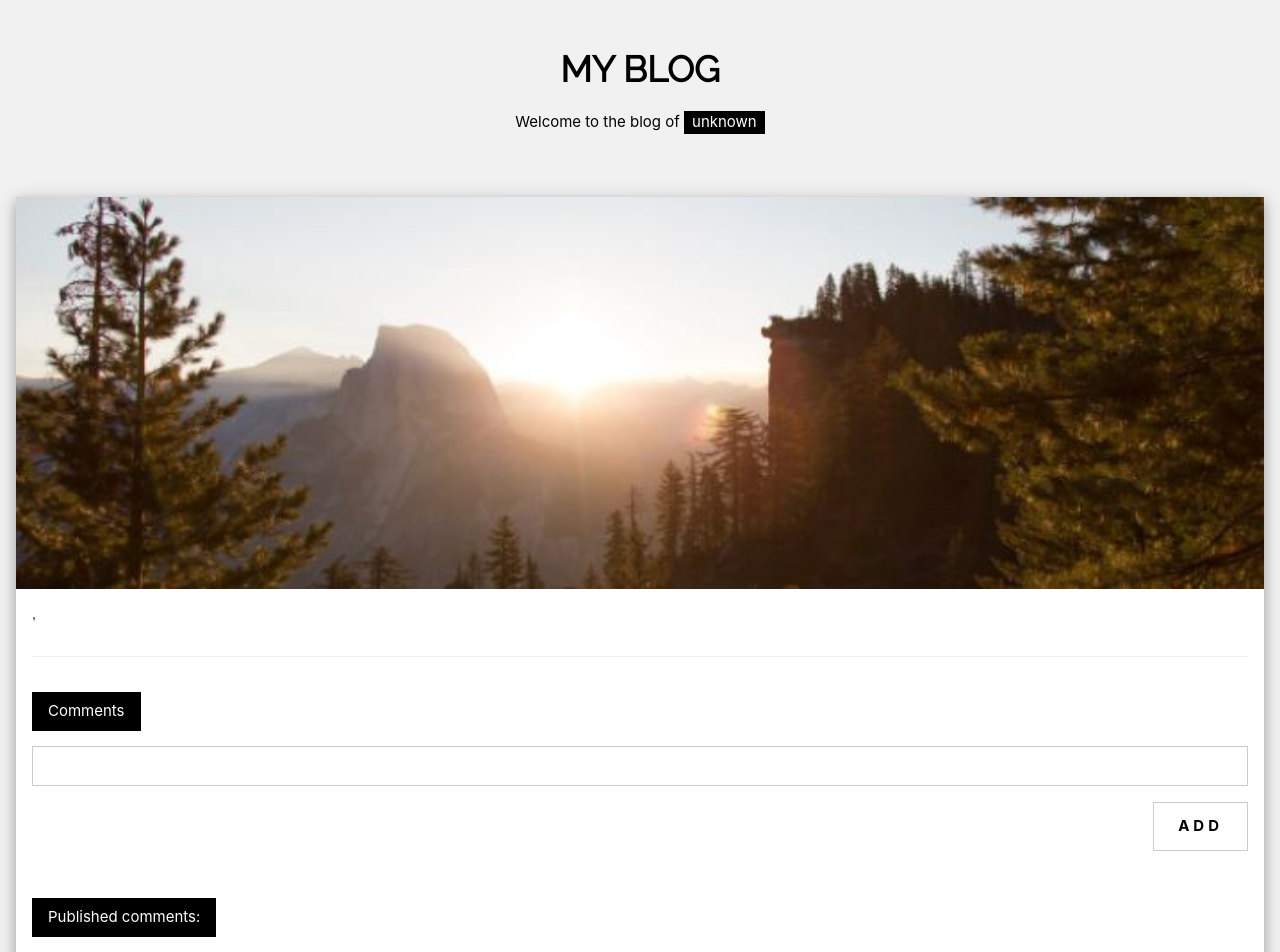
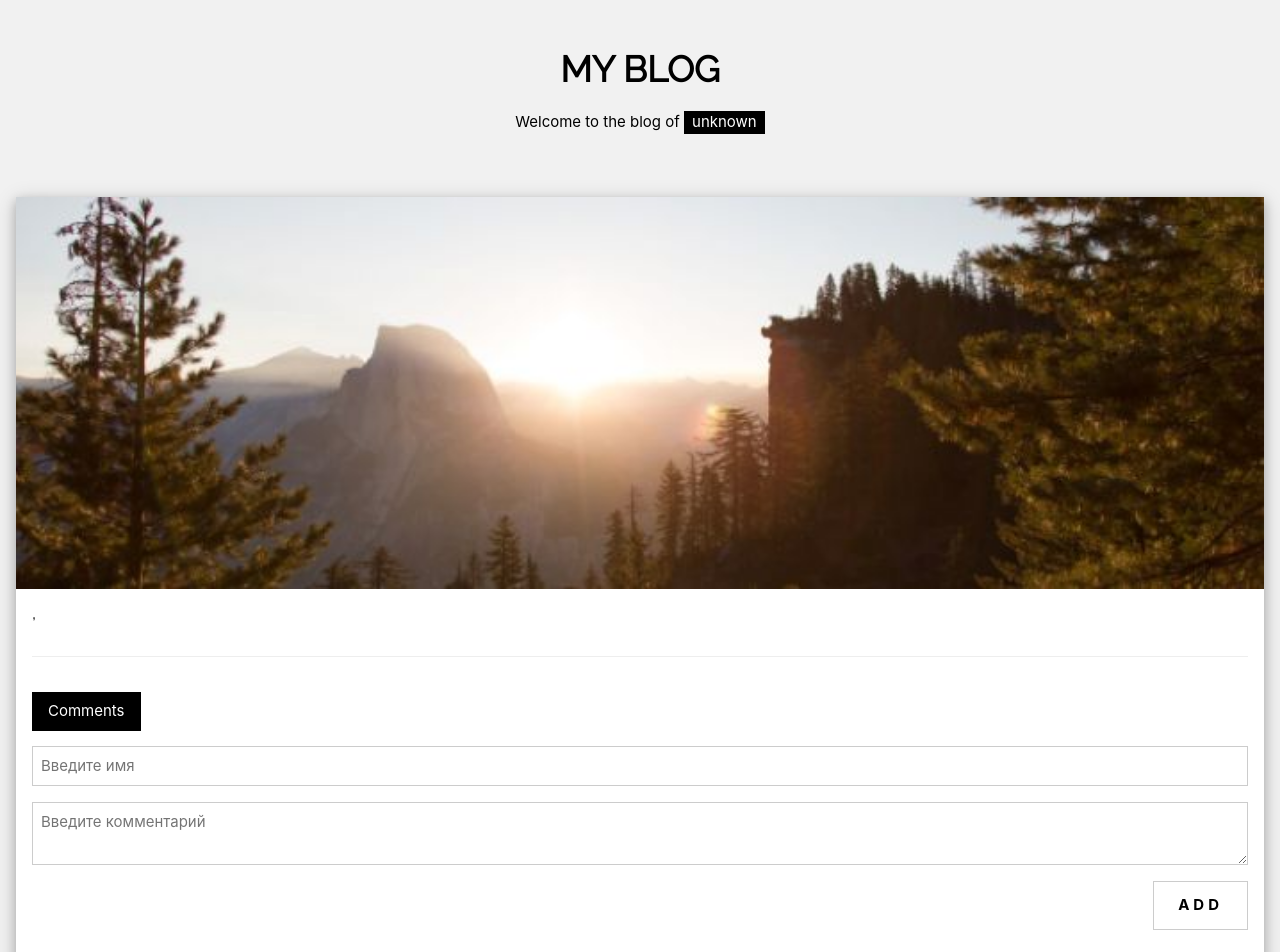
Before and after one commit to ulan-cmd/my-blogs, a React (Create React App) app: page /postFull/1 in a window 1280 px wide. Shown: the top 952 px of the page. Built offline with nearby package versions, Linux system fonts and the light colour scheme; no server answers.

Commit message:
Добавление комментариев

```diff
--- a/src/App.css
+++ b/src/App.css
@@ -28,6 +28,15 @@
   color: #61dafb;
 }
 
+.active{
+  color:red;
+}
+
+.myActiveLink{
+  color:blue;
+  font-weight: bold;
+}
+
 @keyframes App-logo-spin {
   from {
     transform: rotate(0deg);
--- a/src/App.js
+++ b/src/App.js
@@ -4,6 +4,9 @@ import PostFull from "./pages/PostFull/PostFull";
 import {BrowserRouter, Route, Switch} from "react-router-dom";
 import Test from "./pages/Test/Test";
 import NotFoundPage from "./pages/NotFoundPage/NotFoundPage";
+import Header from "./components/Header/Header";
+import './App.css';
+import Test2 from "./pages/Test/Test2";
 
 class App extends React.Component {
     constructor(props) {
@@ -14,10 +17,12 @@ class App extends React.Component {
         return (
             <>
                 <BrowserRouter>
+                    <Header/>
                     <Switch>
                         <Route path="/" exact component={Main}/>
                         <Route path="/postFull/:id" exact component={PostFull}/>
                         <Route path="/test" exact component={Test}/>
+                        <Route path="/test2" exact component={Test2}/>
                         <Route component={NotFoundPage}/>
                     </Switch>
                 </BrowserRouter>
--- a/src/pages/Main/Main.js
+++ b/src/pages/Main/Main.js
@@ -1,16 +1,13 @@
 import React from 'react';
-import Header from "../../components/Header/Header";
 import Footer from "../../components/Footer/Footer";
 import Post from "../../components/Post/Post";
 import Info from "../../components/Info/Info";
 
 class Main extends React.Component {
-
     render() {
         return (
             <>
                 <div className="w3-content" style={{maxWidth: '1400px'}}>
-                    <Header/>
                     <div className="w3-row">
                         <Post/>
                         <Info/>
@@ -20,7 +17,6 @@ class Main extends React.Component {
             </>
         )
     }
-
 }
 
 export default Main;
--- /dev/null
+++ b/src/pages/PostFull/Comments.js
@@ -0,0 +1,62 @@
+import React from 'react';
+
+class Comments extends React.Component {
+    constructor(props) {
+        super(props);
+
+        this.state = {
+            name:"",
+            comments:""
+        }
+
+        this.handleChange = this.handleChange.bind(this);
+        this.handleSubmit = this.handleSubmit.bind(this);
+    }
+
+    handleChange(event){
+        this.setState({
+            [event.target.id]:event.target.value
+        })
+    }
+
+    handleSubmit(){
+       let obj = this.state;
+       obj.createdDate = new Date().toLocaleString();
+      // obj.postId =
+
+       console.log(obj);
+    }
+
+    render() {
+        return (
+            <div className="w3-container">
+                <div className="w3-row">
+                    <div className="w3-col">
+                        <p><span className="w3-padding w3-tag">Comments</span></p>
+                        <input
+                            className="w3-input w3-border w3-margin-bottom"
+                            placeholder="Введите имя"
+                            type="text"
+                            id="name"
+                            onChange={this.handleChange}
+                        />
+                        <textarea
+                            className="w3-input w3-border"
+                            placeholder="Введите комментарий"
+                            id="comments"
+                            onChange={this.handleChange}
+                        />
+                        <button
+                            className="w3-button w3-section w3-wide w3-padding-large w3-white w3-border w3-right"
+                            onClick={this.handleSubmit}
+                        >
+                            <b>ADD</b>
+                        </button>
+                    </div>
+                </div>
+            </div>
+        )
+    }
+}
+
+export default Comments;
--- a/src/pages/PostFull/PostFull.js
+++ b/src/pages/PostFull/PostFull.js
@@ -1,15 +1,15 @@
 import React from 'react';
 import CommentsPub from "../../components/CommentsPub/CommentsPub";
-import Header from "../../components/Header/Header";
 import woods from './../../media/image/woods.jpg';
 import Footer from "../../components/Footer/Footer";
+import Comments from "./Comments";
 
-class PostFull extends React.Component{
+class PostFull extends React.Component {
     constructor(props) {
         super(props);
 
         this.state = {
-            post:{}
+            post: {}
         }
     }
 
@@ -17,52 +17,39 @@ class PostFull extends React.Component{
         this.getPostById();
     }
 
-    getPostById(){
+    getPostById() {
         const URL = `http://localhost:3001/posts/${this.props.match.params.id}`;
 
         fetch(URL)
             .then(response => {
-                if(response.ok){
+                if (response.ok) {
                     return response.json();
-                } else{
+                } else {
                     alert('Упсс, что-то пошло не так. Код статуса: ', response.status);
                 }
             })
             .then(data => {
                 this.setState({
-                    post:data,
+                    post: data,
                 })
             })
     }
 
-
-    render(){
-        return(
+    render() {
+        return (
             <>
-                <Header/>
-                {/*Full Post*/}
                 <div className="w3-card-4 w3-margin w3-white">
                     <img src={woods} alt="Nature" style={{width: '100%'}}/>
                     <div className="w3-container">
-                        <h3><b>{ this.state.post.title }</b></h3>
-                        <h5>{ this.state.post.tag }, <span className="w3-opacity"> {this.state.post.createdData} </span></h5>
+                        <h3><b>{this.state.post.title}</b></h3>
+                        <h5>{this.state.post.tag}, <span className="w3-opacity"> {this.state.post.createdData} </span>
+                        </h5>
                     </div>
                     <div className="w3-container">
-                        <p>{ this.state.post.desc }</p>
+                        <p>{this.state.post.desc}</p>
                         <hr/>
                     </div>
-                    {/*Comments add*/}
-                    <div className="w3-container">
-                        <div className="w3-row">
-                            <div className="w3-col">
-                                <p><span className="w3-padding w3-tag">Comments</span></p>
-                                <input className="w3-input w3-border" type="text"/>
-                                <button className="w3-button w3-section w3-wide w3-padding-large w3-white w3-border w3-right">
-                                    <b>ADD</b>
-                                </button>
-                            </div>
-                        </div>
-                    </div>
+                    <Comments/>
 
                     {/*Published comments*/}
                     <div className="w3-row w3-margin">
@@ -75,7 +62,8 @@ class PostFull extends React.Component{
                 </div>
                 <div className="w3-card-4 w3-margin w3-white">
                     <div className="w3-container">
-                        <button onClick={() => this.props.history.goBack()} className="w3-button w3-section w3-padding-large w3-white w3-border w3-block">
+                        <button onClick={() => this.props.history.goBack()}
+                                className="w3-button w3-section w3-padding-large w3-white w3-border w3-block">
                             <b>to main</b>
                         </button>
                     </div>
--- a/src/pages/Test/Test.js
+++ b/src/pages/Test/Test.js
@@ -10,9 +10,21 @@ class Test extends React.Component{
 
     parseString(){
         let str = this.props.location.search;
+        console.log('Результат str: ', str);
 
-        str = qs.parse(str, {ignoreQueryPrefix: true, parameterLimit: 1000});
-        console.log(str);
+        // str = qs.parse(str, {ignoreQueryPrefix: true, parameterLimit: 1000});
+        // console.log(str);
+
+        let params = new URLSearchParams(str);
+
+        params.append('foo', 4);
+        console.log(params.has('asd'));
+        console.log(params.get('name'));
+
+        for (let p of params) {
+            console.log(p);
+        }
+
     }
 
     render(){
--- /dev/null
+++ b/src/pages/Test/Test2.js
@@ -0,0 +1,9 @@
+import React from 'react';
+
+class Test2 extends React.Component{
+    render(){
+        return <h1>Тестовая вторая страничка</h1>
+    }
+}
+
+export default Test2;
```
Also changed, not shown: src/components/Header/Header.js (+7 -0 lines).
